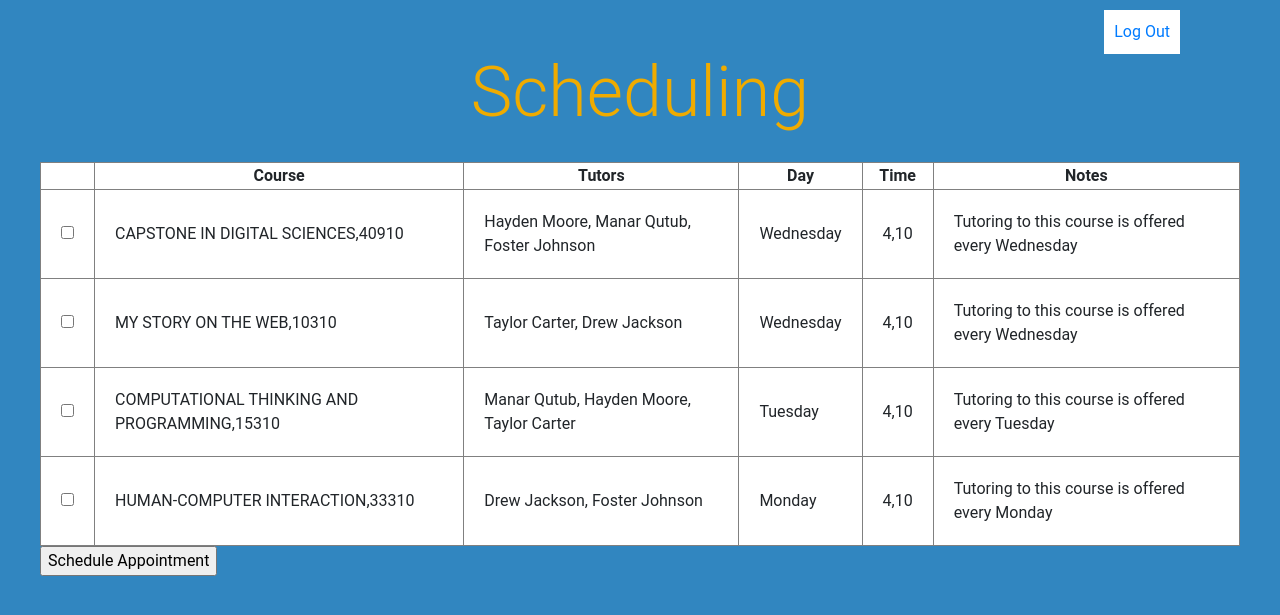
After one commit to HaydenMoore/kent-capstone, a Flask app: page /schedule in a window 1280 px wide. The commit adds this page. Shown: the top 615 px of the page. Run offline with Flask 2, Linux system fonts and the light colour scheme; data comes from the database, SQL or seed files in the repository; both versions use the stored data as it was after the commit; some libraries are stand-ins or nearby versions.

Commit message:
added scheduling feature and comment page

```diff
--- a/app.py
+++ b/app.py
@@ -50,6 +50,26 @@ def get_courses(c, conn):
     json_data = json.dumps(data)
     return json_data
 
+def get_course_numbers(c, conn):
+    c.execute('SELECT course_number FROM courses')
+    data = {}
+    i = 0
+    for row in c.fetchall():
+        data[i] = row
+        i = i + 1
+    json_data = json.dumps(data)
+    return json_data
+
+def get_tutors(c,conn):
+    c.execute('SELECT tutor_name FROM courses')
+    data = {}
+    i = 0
+    for row in c.fetchall():
+        data[i] = row
+        i = i + 1
+    json_data = json.dumps(data)
+    return json_data
+
 def get_days(c, conn):
     c.execute('SELECT day FROM courses')
     data = {}
@@ -70,6 +90,15 @@ def get_times(c, conn):
     json_data = json.dumps(data)
     return json_data
 
+def get_notes(c, conn):
+    c.execute('SELECT notes FROM courses')
+    data = {}
+    i = 0
+    for row in c.fetchall():
+        data[i] = row
+        i = i + 1
+    json_data = json.dumps(data)
+    return json_data
 
 
 
@@ -117,6 +146,27 @@ def comments():
 
     return render_template('comments.html')
 
+@app.route('/schedule', methods=['GET', 'POST'])
+def schedule():
+    conn = sqlite3.connect('users.db')
+    c = conn.cursor()
+
+    #Query database to set appointment for student
+    if request.method == 'POST':
+        appointment = request.form['checkbox']
+        print(appointment)
+
+    courses = get_courses(c,conn)
+    tutors = get_tutors(c,conn)
+    days = get_days(c, conn)
+    times = get_times(c, conn)
+    notes = get_notes(c, conn)
+    course_numbers = get_course_numbers(c, conn)
+    # close connection
+    conn.commit
+    conn.close()
+    return render_template('schedule.html', courses = courses, tutors = tutors, days = days, times = times, notes = notes, course_numbers = course_numbers)
+
 #run server
 if __name__ == "__main__":
     app.run(debug=True, host='0.0.0.0', port=8003, passthrough_errors=True)
--- /dev/null
+++ b/static/comments.js
@@ -0,0 +1 @@
+document.getElementById('username-comments').innerHTML = localStorage.getItem("username");
--- a/static/css/styles.css
+++ b/static/css/styles.css
@@ -20,7 +20,13 @@ html {
    width: 50%;
 
 }
+#username-comments {
+     float: right;
+    color: #fff;
+    font-size: 1.5em;
+    padding: 10px 10px 0px 0px;
 
+}
 #username {
     float: right;
     color: #fff;
@@ -51,9 +57,10 @@ html {
 
 .login h1,
  .courses h1,
- .comments h1 {
+ .comments h1,
+  .schedule h1{
     color: #efab00;
-    font-size:60px;
+    font-size:70px;
     font-weight: 300;
     text-align: center;
     padding-top: 50px;
@@ -170,9 +177,87 @@ body {
 #course-time2,
 #course-time3 {
   color: #fff;
-    font-size: 30px;
+    font-size: 35px;
     font-weight: 300;
     text-align: center;
     padding-top: 20px;
     padding-bottom: 20px;
 }
+
+
+/*********COMMENTS*************/
+
+.comments {
+    max-width:1200px;
+}
+.comment-block {
+    float: left;
+    background:#fff;
+    width: 50%;
+
+
+}
+.schedule-block {
+    float: right;
+    width: 50%;
+
+}
+.schedule-block h3 {
+    margin: 0px 20px;
+}
+.schedule-button{
+    width: 100%;
+    padding: 20px;
+    margin: 0px 20px;
+
+}
+
+.comment-user0,
+.comment-user-comment0,
+.comment-user1,
+.comment-user-comment1,
+.comment-user2,
+.comment-user-comment2,
+.comment-user3,
+.comment-user-comment3 {
+    padding: 20px;
+}
+
+.comment-user-comment0,
+.comment-user-comment1,
+.comment-user-comment2,
+.comment-user-comment3 {
+    border-bottom: solid 2px #000;
+}
+
+
+.comment-user0,
+.comment-user1,
+.comment-user2,
+.comment-user3 {
+    border-bottom: solid 1px #eee;
+    font-size: 25px;
+}
+
+
+/*********SCHEDULING*************/
+
+table td {
+    padding: 20px;
+}
+
+table {
+    margin: 0 auto;
+    max-width: 1200px;
+    padding: 20px;
+}
+
+
+table th {
+    text-align: center;
+}
+
+.schedule {
+    max-width: 1200px;
+    margin: 0 auto;
+}
--- /dev/null
+++ b/static/schedule.js
@@ -0,0 +1,26 @@
+for (var i = 0; i < 4; i++){
+    var numString = i.toString();
+    var thisCourse = "course-" + numString;
+    var thisTutor = "tutor" + numString;
+    var thisDay = "day" + numString;
+    var thisTime = "time" + numString;
+    var thisNote = "note" + numString;
+    var thisInput = "input" + numString;
+
+    var course = courses[i];
+    var tutor = tutors[i];
+    var day = days[i];
+    var time = times[i];
+    var note = notes[i];
+    var course_number = course_numbers[i];
+
+    document.getElementById(thisCourse).innerHTML = course;
+    document.getElementById(thisTutor).innerHTML = tutor;
+    document.getElementById(thisDay).innerHTML = day;
+    document.getElementById(thisTime).innerHTML = time;
+    document.getElementById(thisNote).innerHTML = note;
+    document.getElementById(thisInput).value = course_number;
+
+};
+
+document.getElementById('username-comments').innerHTML = localStorage.getItem("username");
--- /dev/null
+++ b/templates/schedule.html
@@ -0,0 +1,91 @@
+<!DOCTYPE html>
+<html lang="en">
+
+  <head>
+
+    <meta charset="utf-8">
+    <meta name="viewport" content="width=device-width, initial-scale=1, shrink-to-fit=no">
+    <meta name="description" content="">
+    <meta name="author" content="">
+
+    <title>Scheduling | Tutor Scheduling</title>
+
+    <!-- Bootstrap core CSS -->
+    <link href="{{url_for('static', filename='vendor/bootstrap/css/bootstrap.min.css')}}" rel="stylesheet">
+
+    <!-- Custom styles for this template -->
+    <link href="{{url_for('static', filename='css/styles.css')}}" rel="stylesheet">
+
+
+  </head>
+
+  <body>
+    <div id="username-comments"></div>
+      <a href="/"class="log-out-button">Log Out</a>
+    <div class="schedule">
+
+      <h1>Scheduling</h1>
+    <form action="{{ url_for('schedule') }}" class="schedule-form" method="post">
+      <table border = "1" style="background: #fff;">
+          <tr>
+              <th></th>
+            <th>Course</th>
+            <th>Tutors</th>
+            <th>Day</th>
+            <th>Time</th>
+            <th>Notes</th>
+          </tr>
+          <tr>
+              <td><input id="input0" type="checkbox" name="checkbox"></td>
+            <td id="course-0"></td>
+            <td id="tutor0"></td>
+            <td id="day0"></td>
+            <td id="time0"></td>
+            <td id="note0"></td>
+          </tr>
+          <tr>
+              <td><input id="input1" type="checkbox" name="checkbox"></td>
+            <td id="course-1"></td>
+            <td id="tutor1"></td>
+            <td id="day1"></td>
+            <td id="time1"></td>
+            <td id="note1"></td>
+          </tr>
+         <tr>
+             <td><input id="input2" type="checkbox" name="checkbox"></td>
+            <td id="course-2"></td>
+            <td id="tutor2"></td>
+            <td id="day2"></td>
+            <td id="time2"></td>
+            <td id="note2"></td>
+          </tr>
+          <tr>
+              <td><input id="input3" type="checkbox" name="checkbox"></td>
+            <td id="course-3"></td>
+            <td id="tutor3"></td>
+            <td id="day3"></td>
+            <td id="time3"></td>
+            <td id="note3"></td>
+          </tr>
+        </table>
+        <input class="submit-button" type="submit" value="Schedule Appointment"/>
+    </form>
+    </div>
+    <script>
+        var courses = {{ courses | safe }}
+        var tutors = {{ tutors | safe }}
+        var days = {{ days | safe }}
+        var times = {{ times | safe }}
+        var notes = {{ notes | safe }}
+        var course_numbers = {{ course_numbers | safe }}
+    </script>
+    <script src="{{url_for('static', filename='schedule.js')}}"></script>
+    <!-- Bootstrap core JavaScript -->
+    <script src="{{url_for('static', filename='vendor/jquery/jquery.min.js')}}"></script>
+    <script src="{{url_for('static', filename='vendor/bootstrap/js/bootstrap.bundle.min.js')}}"></script>
+    <script src="https://ajax.googleapis.com/ajax/libs/jquery/1.9.1/jquery.min.js"></script>
+    <script src="js/jquery.dlmenu.js"></script>
+    <script src="js/pagetransitions.js"></script>
+  </body>
+
+</html>
```
Also changed, not shown: templates/comments.html (+24 -1 lines), templates/index_.html (deleted, +0 -233 lines), users.db.
